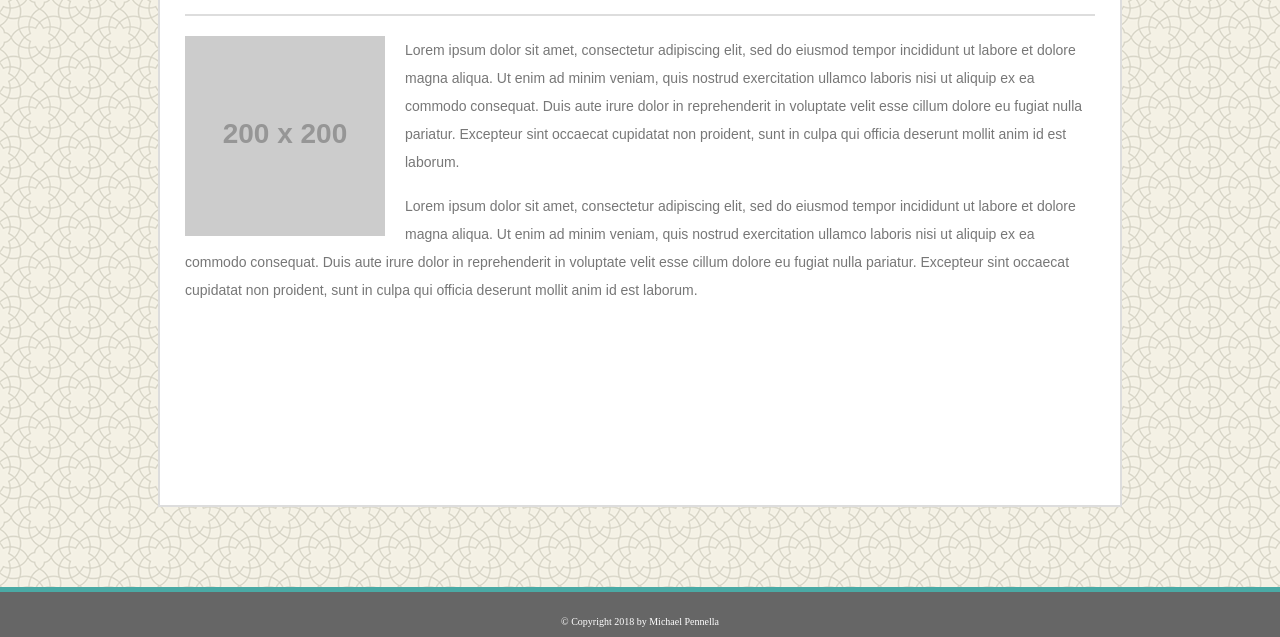
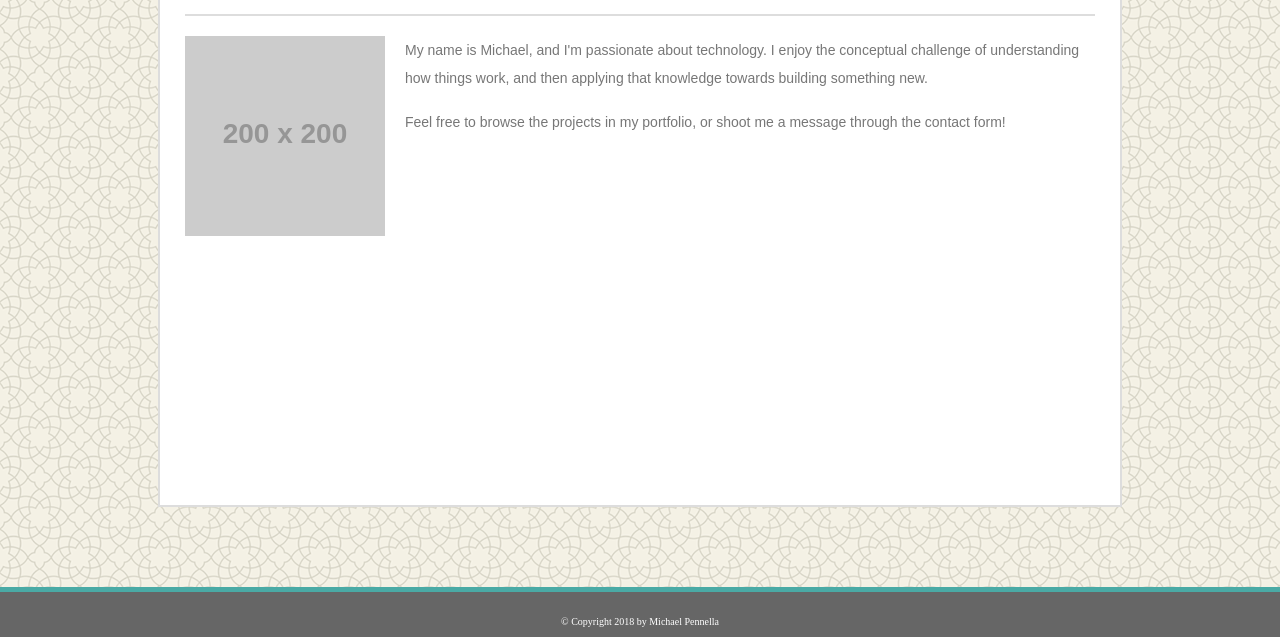
Before and after one commit to MPPennella/Basic-Portfolio, a plain HTML site: page index.html in a window 1280 px wide. Shown: the part 163-800 px from the top of the page. Drawn offline with Linux system fonts and the light colour scheme; placeholder pictures from the web are drawn by us.

Commit message:
Replaced placeholder text in index.html

```diff
--- a/index.html
+++ b/index.html
@@ -33,15 +33,11 @@
         <img class="headshot" src="http://via.placeholder.com/200x200" alt="Michael's headshot">
 
         <p>
-            <!-- Placeholder text! -->
-
-            Lorem ipsum dolor sit amet, consectetur adipiscing elit, sed do eiusmod tempor incididunt ut labore et dolore magna aliqua. Ut enim ad minim veniam, quis nostrud exercitation ullamco laboris nisi ut aliquip ex ea commodo consequat. Duis aute irure dolor in reprehenderit in voluptate velit esse cillum dolore eu fugiat nulla pariatur. Excepteur sint occaecat cupidatat non proident, sunt in culpa qui officia deserunt mollit anim id est laborum.
+            My name is Michael, and I'm passionate about technology. I enjoy the conceptual challenge of understanding how things work, and then applying that knowledge towards building something new.
         </p>
         <br>
         <p>
-            <!-- Placeholder text! -->
-
-            Lorem ipsum dolor sit amet, consectetur adipiscing elit, sed do eiusmod tempor incididunt ut labore et dolore magna aliqua. Ut enim ad minim veniam, quis nostrud exercitation ullamco laboris nisi ut aliquip ex ea commodo consequat. Duis aute irure dolor in reprehenderit in voluptate velit esse cillum dolore eu fugiat nulla pariatur. Excepteur sint occaecat cupidatat non proident, sunt in culpa qui officia deserunt mollit anim id est laborum.
+            Feel free to browse the projects in my portfolio, or shoot me a message through the contact form!
         </p>
     </section>
 
```
